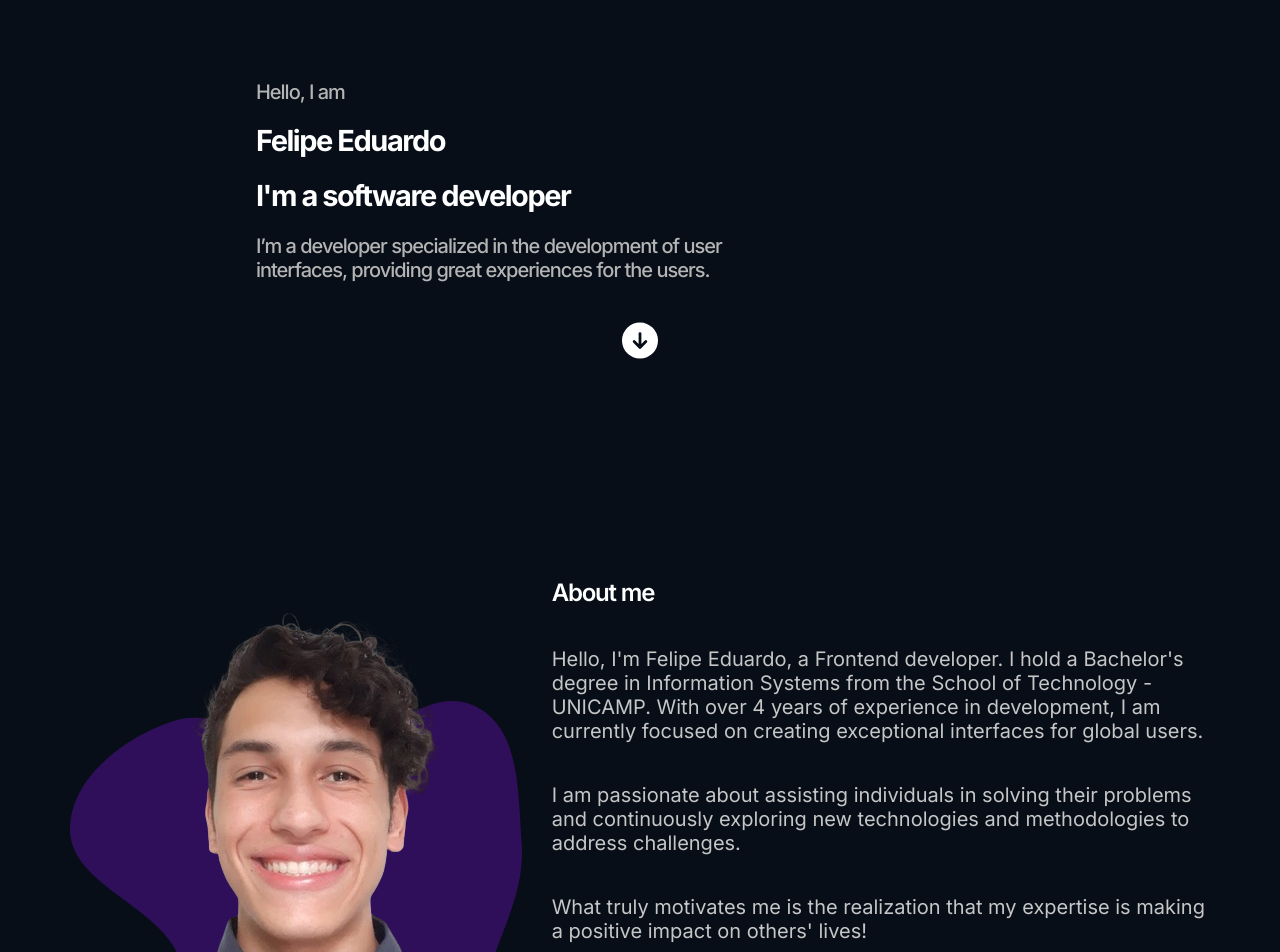
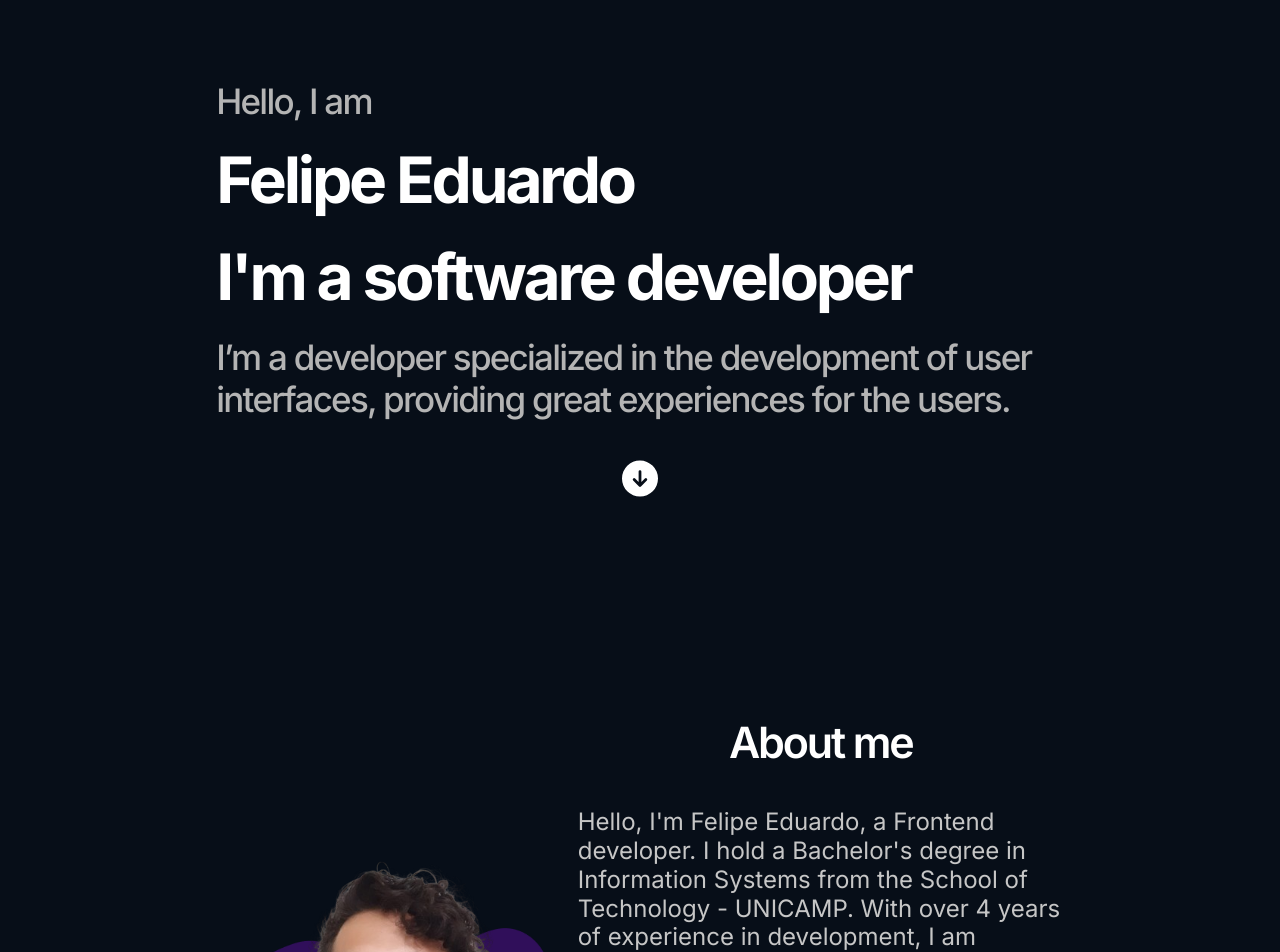
Before and after one commit to Felpezs/Portfolio, a Next.js app: page / in a window 1280 px wide. Shown: the part 120-1072 px from the top of the page. Built offline with nearby package versions, Linux system fonts and the light colour scheme.

Commit message:
feat: responsive home and about areas

```diff
--- a/app/components/About.tsx
+++ b/app/components/About.tsx
@@ -4,20 +4,20 @@ import Button from "./Button";
 const About = () => {
   return (
     <>
-      <h2 className="text-white">About me</h2>
-      <p className="text-neutral-500 text-lg">
+      <h2 className="text-white md:text-2xl lg:text-4xl">About me</h2>
+      <p className="text-balance text-base text-neutral-500 md:text-xl">
         Hello, I&apos;m Felipe Eduardo, a Frontend developer. I hold a
         Bachelor&apos;s degree in Information Systems from the School of
         Technology - UNICAMP. With over 4 years of experience in development, I
         am currently focused on creating exceptional interfaces for global
         users.
       </p>
-      <p className="text-neutral-500 text-lg">
+      <p className="text-balance text-base text-neutral-500 md:text-xl">
         I am passionate about assisting individuals in solving their problems
         and continuously exploring new technologies and methodologies to address
         challenges.
       </p>
-      <p className="text-neutral-500 text-lg">
+      <p className="text-balance text-base text-neutral-500 md:text-xl">
         What truly motivates me is the realization that my expertise is making a
         positive impact on others&apos; lives!
       </p>
@@ -26,7 +26,7 @@ const About = () => {
         onClick={() => {
           window.location.href = "#experience";
         }}
-        className="ml-auto"
+        className="lg:ml-auto"
       >
         Check My Experiences
       </Button>
--- a/app/components/Button.tsx
+++ b/app/components/Button.tsx
@@ -22,7 +22,7 @@ const Button = ({
     <button
       onClick={onClick}
       className={
-        "rounded-full text-white h-[60px] px-2 py-[10px] text-base w-fit transition-colors flex items-center gap-[8px] disabled:bg-surface-400 " +
+        "flex h-[50px] w-fit items-center gap-[8px] rounded-full px-1 py-[10px] text-base text-white transition-colors disabled:bg-surface-400 md:h-[60px] md:px-2 " +
         (variant === "primary"
           ? "bg-primary-700 hover:bg-primary-500"
           : "bg-secondary-500 hover:bg-secondary-300") +
--- a/app/page.tsx
+++ b/app/page.tsx
@@ -11,12 +11,18 @@ export default function Home() {
   return (
     <main>
       <Navbar />
-      <div className="grid grid-cols-12 auto-cols-max gap-x-1 gap-y-5 mx-3">
-        <section id="home" className="col-span-full gap-y-1 mt-5 px-[16.89%]">
-          <h3 className="text-neutral-600 mb-1">Hello, I am</h3>
-          <h1 className="text-white mb-1">Felipe Eduardo</h1>
-          <h1 className="text-white mb-1">I&apos;m a software developer</h1>
-          <h3 className="text-neutral-600 mb-1 text-balance">
+      <div className="grid auto-cols-max grid-cols-4 gap-x-1 gap-y-5 px-2 md:grid-cols-8 md:px-[16.89%] lg:grid-cols-12">
+        <section id="home" className="col-span-full mt-5 gap-y-1 ">
+          <h3 className="mb-1 text-neutral-600 md:text-xl lg:text-3xl">
+            Hello, I am
+          </h3>
+          <h1 className="mb-1 text-balance text-white md:text-4xl lg:text-6xl">
+            Felipe Eduardo
+          </h1>
+          <h1 className="mb-1 text-balance text-white md:text-4xl lg:text-6xl">
+            I&apos;m a software developer
+          </h1>
+          <h3 className="mb-1 text-neutral-600 md:text-xl lg:text-3xl">
             I’m a developer specialized in the development of user interfaces,
             providing great experiences for the users.
           </h3>
@@ -26,17 +32,20 @@ export default function Home() {
             </a>
           </div>
         </section>
-        <section className="col-span-5 justify-center">
+        <section
+          id="about"
+          className="col-span-full grid grid-cols-subgrid place-items-center"
+        >
           <Image
             alt="My photo with an abstract object"
             src={"/shaped_photo.png"}
             width={452}
             height={577}
-            className="m-auto"
+            className="mx-auto hidden lg:col-span-5 lg:block"
           />
-        </section>
-        <section id="about" className="col-span-7 flex flex-col gap-2">
-          <About />
+          <div className="col-span-full flex flex-col items-center gap-2 lg:col-span-7">
+            <About />
+          </div>
         </section>
         <section id="experience" className="col-span-full">
           <Experiences />
```
